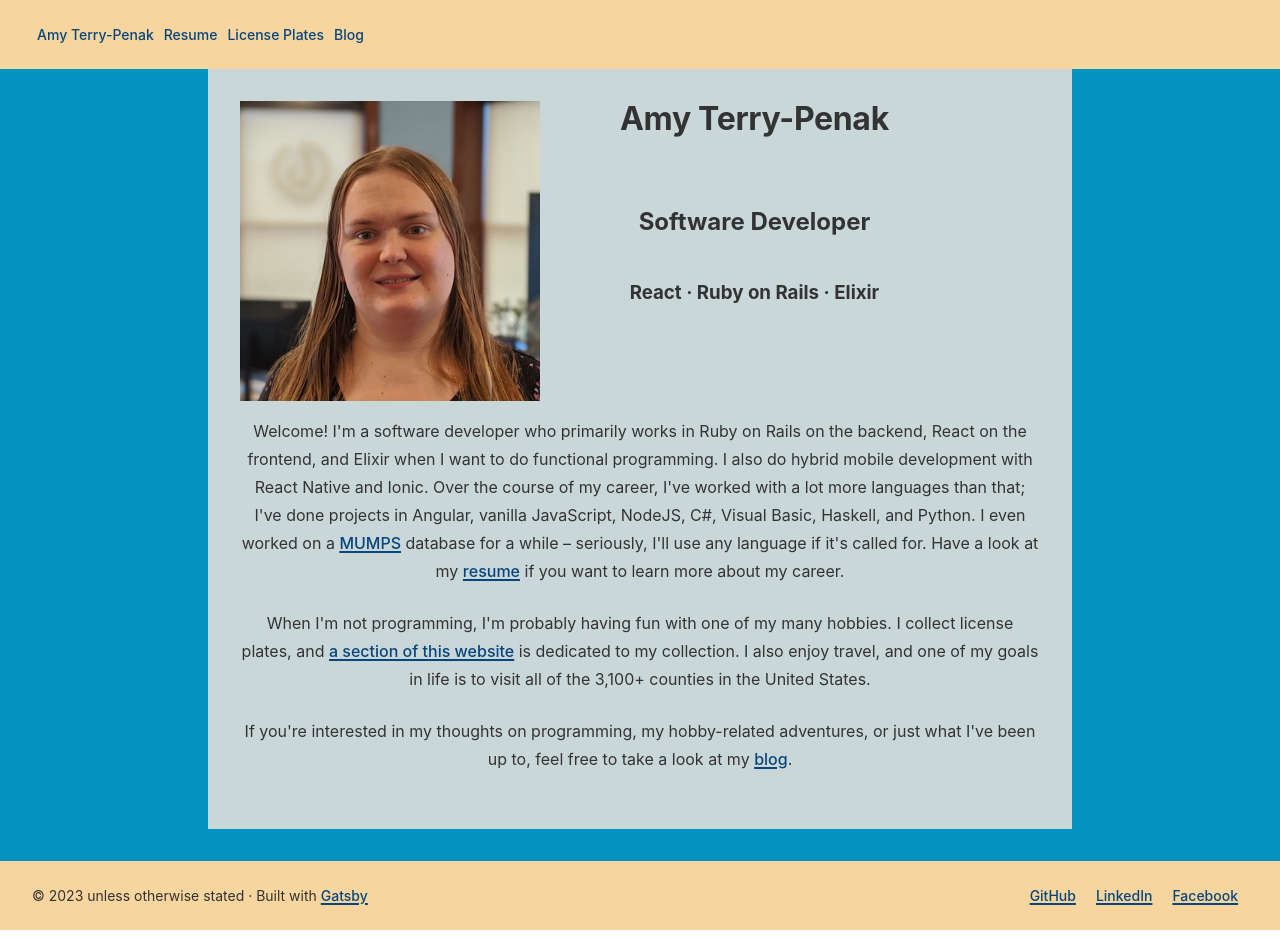
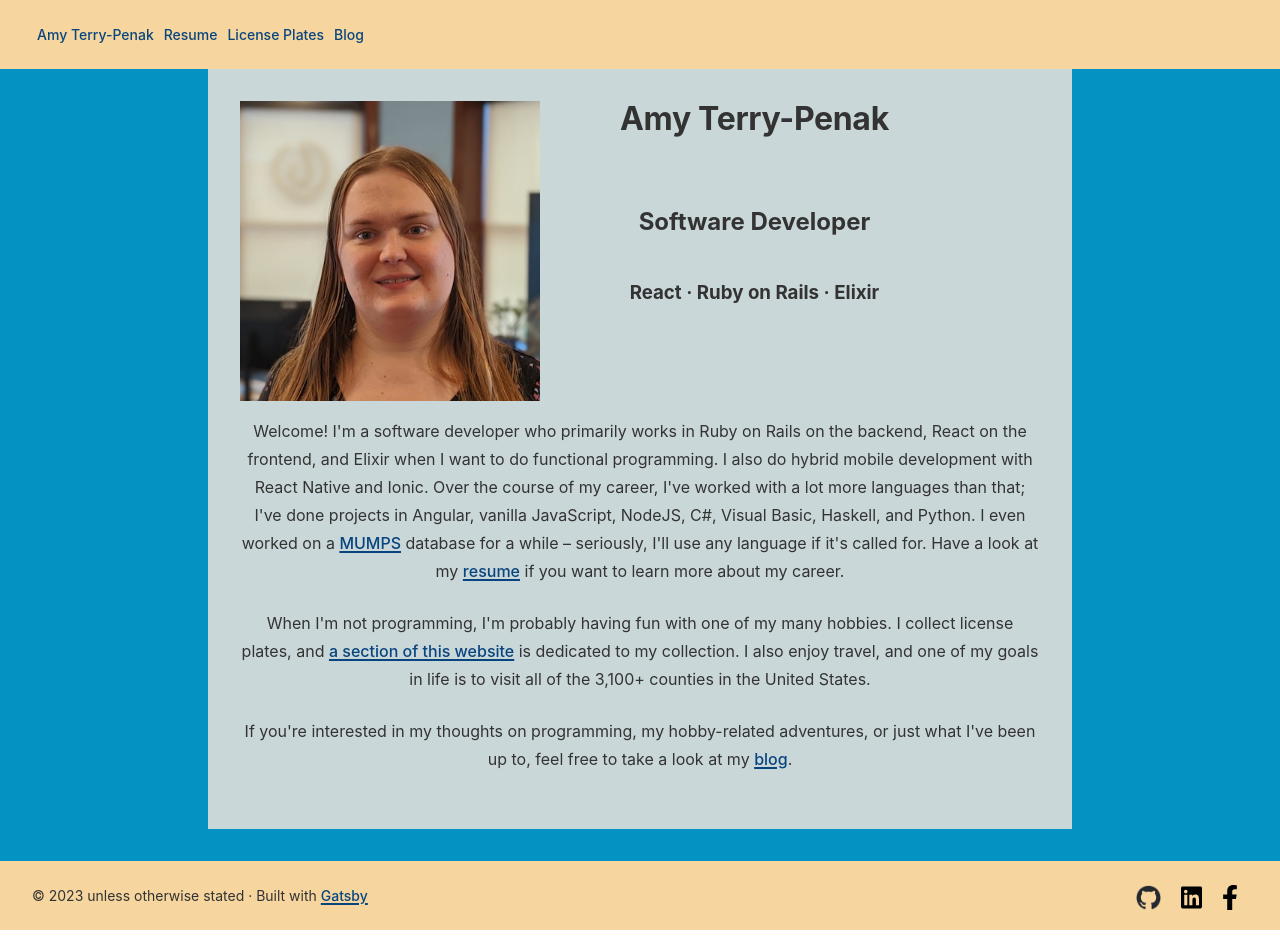
Before and after one commit to aterrype/amy-personal-website, a Gatsby site: page / in a window 1280 px wide. Built offline with nearby package versions, Linux system fonts and the light colour scheme; Gatsby itself is replaced by a stand-in of ours.

Commit message:
icons for links

```diff
--- a/src/components/footer.jsx
+++ b/src/components/footer.jsx
@@ -1,6 +1,9 @@
 import * as React from 'react';
 
 import './footer.css';
+import linkedin from '../images/linkedin.svg';
+import github from '../images/github.png';
+import facebook from '../images/facebook.svg';
 
 function Footer() {
   return (
@@ -21,16 +24,13 @@ function Footer() {
       <a href="https://www.gatsbyjs.com">Gatsby</a>
 
       <a className="social" href="https://www.facebook.com/amy.terrypenak/">
-        Facebook
-        {/* <img src="../images/facebook.png" alt="Facebook" /> */}
+        <img src={facebook} height="25px" alt="Facebook" />
       </a>
       <a className="social" href="https://www.linkedin.com/in/amy-terry-penak-a5b24495/">
-        LinkedIn
-        {/* <img src="../images/linkedin.png" alt="LinkedIn" /> */}
+        <img src={linkedin} height="25px" alt="LinkedIn" />
       </a>
       <a className="social" href="https://github.com/aterrype/">
-        GitHub
-        {/* <img src="../images/github.png" alt="GitHub" /> */}
+        <img src={github} height="25px" alt="GitHub" />
       </a>
     </footer>
   );
```
Also changed, not shown: src/images/facebook.svg (added), src/images/linkedin.svg (added).
